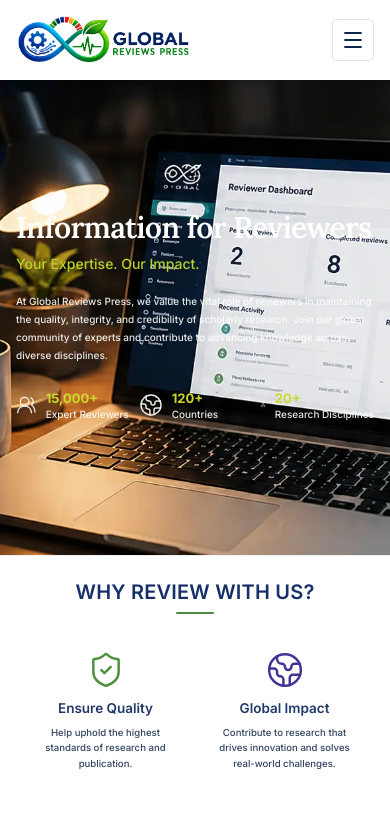
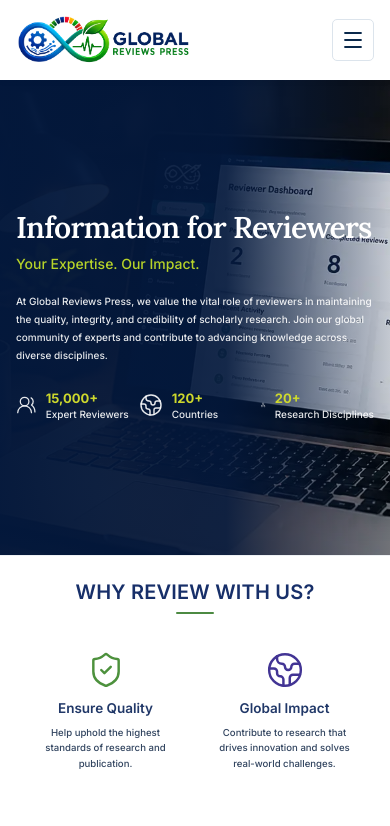
Before and after one commit to Dhanshri-Rc/GRP, a React (Vite) app: page /reviewer in a window 390 px wide. Shown: the top 826 px of the page. Built offline with nearby package versions, Linux system fonts and the light colour scheme.

Commit message:
Add new hero image for Submit Manuscript page and enhance mobile readability overlay

```diff
--- a/src/pages/Reviewer.jsx
+++ b/src/pages/Reviewer.jsx
@@ -271,7 +271,32 @@ export default function Reviewer() {
   }}
 >
 
-
+     {/* Mobile / Tablet Readability Overlay */}
+          <div
+            className="
+              pointer-events-none
+              absolute
+              inset-0
+              -z-10
+
+              bg-gradient-to-r
+              from-[#03183c]/98
+              via-[#03183c]/92
+              via-[58%]
+              to-[#03183c]/15
+
+              sm:via-[54%]
+              sm:to-[#03183c]/10
+
+              md:from-[#03183c]/96
+              md:via-[#03183c]/72
+              md:via-[47%]
+              md:to-transparent
+
+              lg:from-transparent
+              lg:via-transparent
+              lg:to-transparent
+            " />
 
   {/* =====================================================
       MAIN CONTAINER
--- a/src/pages/SubmitManuscript.jsx
+++ b/src/pages/SubmitManuscript.jsx
@@ -26,8 +26,8 @@ import {
 import Header from "../components/Header";
 import Footer from "../components/Footer";
 
-import submitHero from "../assets/img/bgsubmit.png";
-import submitCta from "../assets/img/jcta.png";
+import submitHero from "../assets/img/global-reviews-press-academic-submit-manuscript-hero.webp";
+import submitCta from "../assets/img/explore-global-reviews-press-journals-cta.webp";
 
 /* =========================================================
    JOURNALS
```
Also changed, not shown: 1 other file (tests, documents, lock files or other folders).
